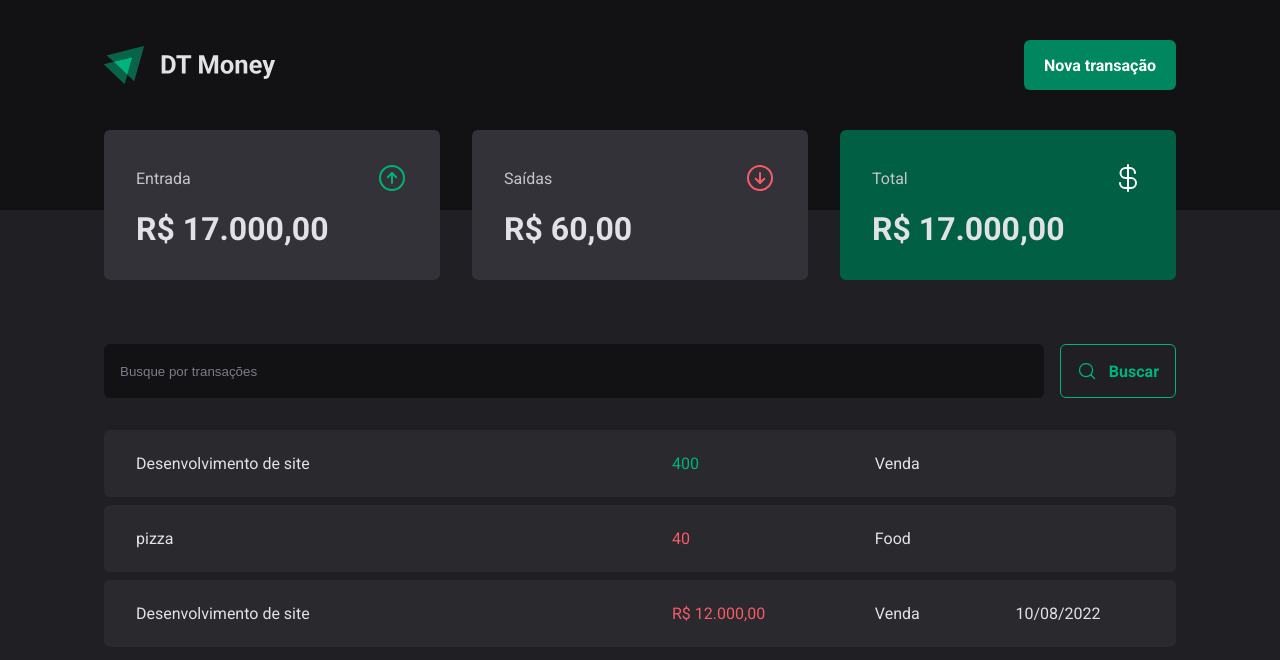
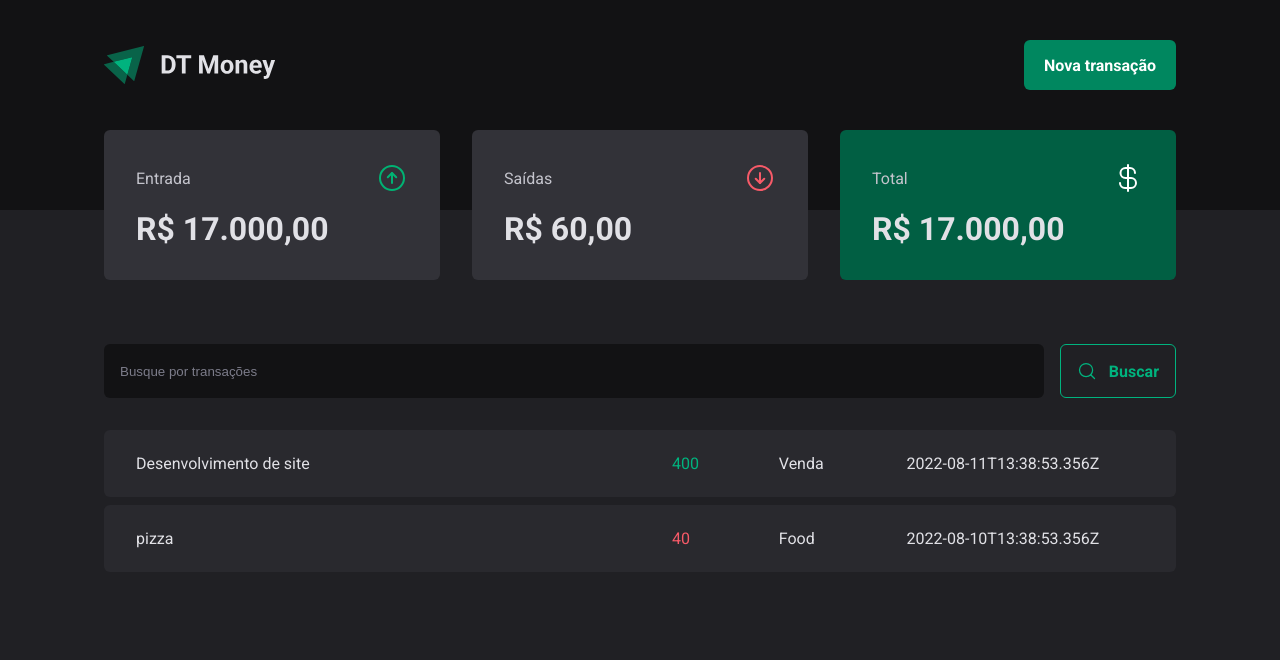
Before and after one commit to moraes3000/rocketseat-03-dt-money, a React (Vite) app: page / in a window 1280 px wide. Shown: the top 660 px of the page. Built offline with nearby package versions, Linux system fonts and the light colour scheme; data requests are answered from the project's data file.

Commit message:
Criando contexto de transações

```diff
--- a/src/App.tsx
+++ b/src/App.tsx
@@ -3,11 +3,14 @@ import { GlobalStyle } from "./styles/global";
 import { defaultTheme } from "./styles/themes/default";
 
 import { Transaction } from "./pages/Transactions";
+import { TransactionProvider } from "./contexts/TransactionsContext";
 
 export function App() {
   return (
     <ThemeProvider theme={defaultTheme}>
-      <Transaction />
+      <TransactionProvider>
+        <Transaction />
+      </TransactionProvider>
       <GlobalStyle />
     </ThemeProvider>
   )
--- a/src/components/Summary/index.tsx
+++ b/src/components/Summary/index.tsx
@@ -1,7 +1,12 @@
+import { useContext } from 'react';
+import { TransactionsContext } from '../../contexts/TransactionsContext';
+
 import { SummaryCard, SummaryContainer } from './styles';
 import { ArrowCircleDown, ArrowCircleUp, CurrencyDollar } from 'phosphor-react';
 
 export function Summary() {
+  const { transactions } = useContext(TransactionsContext)
+  console.log(transactions)
   return (
     <SummaryContainer>
       <SummaryCard>
--- /dev/null
+++ b/src/contexts/TransactionsContext.tsx
@@ -0,0 +1,41 @@
+import { createContext, ReactNode, useEffect, useState } from "react"
+
+interface Transaction {
+  id: number;
+  description: string;
+  type: 'income' | 'outcome';
+  price: number;
+  category: string;
+  createdAt: string
+}
+
+interface TransactionsContextType {
+  transactions: Transaction[];
+}
+
+interface TransactionProviderProps {
+  children: ReactNode
+}
+export const TransactionsContext = createContext({} as TransactionsContextType)
+
+export function TransactionProvider({ children }: TransactionProviderProps) {
+  const [transactions, setTransactions] = useState<Transaction[]>([])
+
+  useEffect(() => {
+    async function loadTransaction() {
+      const api = 'http://localhost:3000/transactions/'
+      const response = await fetch(api)
+      const data = await response.json()
+
+      setTransactions(data)
+    }
+    loadTransaction()
+  }, [])
+
+
+  return (
+    <TransactionsContext.Provider value={{ transactions }}>
+      {children}
+    </TransactionsContext.Provider>
+  )
+}
--- a/src/pages/Transactions/index.tsx
+++ b/src/pages/Transactions/index.tsx
@@ -1,35 +1,16 @@
-import { useEffect, useState } from 'react';
+import { useContext, useEffect, useState } from 'react';
 
 import { Header } from '../../components/Header';
 import { Summary } from '../../components/Summary';
+import { TransactionsContext } from '../../contexts/TransactionsContext';
 import { SearchForm } from './components/SearchForm';
 
 import { PriceHighlight, TransactionContainer, TransactionTable } from './styles';
 
-interface TransactionProps {
-  id: number;
-  description: string;
-  type: 'income' | 'outcome';
-  price: number;
-  category: string;
-  createdAd: string
 
-}
 
 export function Transaction() {
-  const [transactions, setTransactions] = useState<TransactionProps[]>([])
-
-  useEffect(() => {
-    async function loadTransaction() {
-      const api = 'http://localhost:3000/transactions/'
-      const response = await fetch(api)
-      const data = await response.json()
-
-      setTransactions(data)
-    }
-    loadTransaction()
-  }, [])
-
+  const { transactions } = useContext(TransactionsContext)
 
   return (
     <div>
@@ -46,18 +27,10 @@ export function Transaction() {
                   <td width='50%'>{transaction.description}</td>
                   <td><PriceHighlight variant={transaction.type}>{transaction.price}</PriceHighlight></td>
                   <td>{transaction.category}</td>
-                  <td>{transaction.createdAd}</td>
+                  <td>{transaction.createdAt}</td>
                 </tr>
               )
             })}
-
-            <tr>
-              <td width='50%'>Desenvolvimento de site</td>
-              <td><PriceHighlight variant='outcome'>R$ 12.000,00</PriceHighlight></td>
-              <td>Venda</td>
-              <td>10/08/2022</td>
-            </tr>
-
           </tbody>
         </TransactionTable>
       </TransactionContainer>
```
